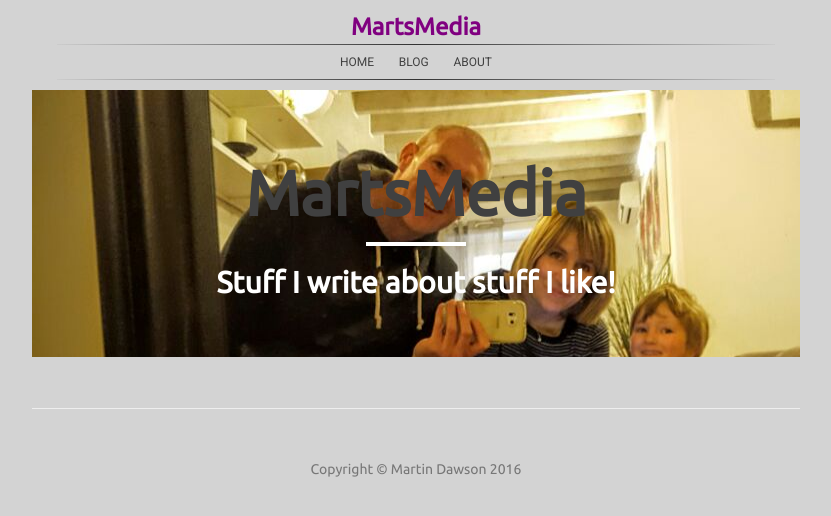
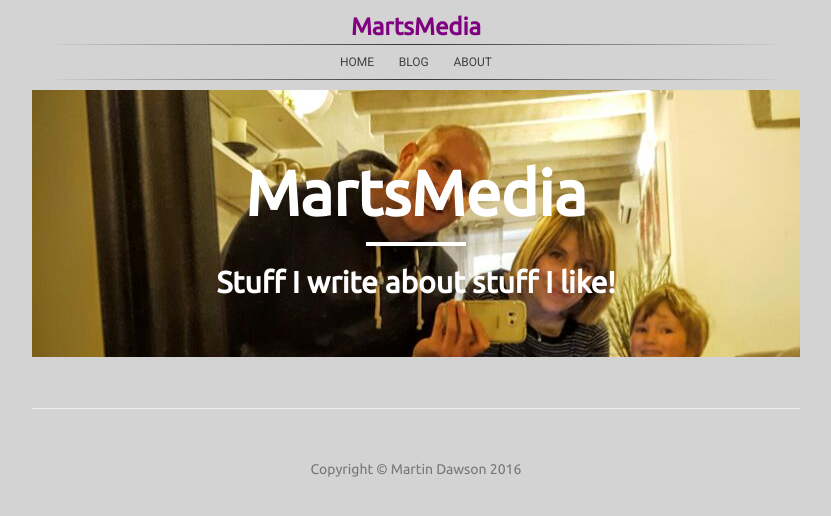
Before and after one commit to dawsino/dawsino.github.io, a Jekyll site: the page built from altindex.html, in a window 1280 px wide. Shown: the top 516 px of the page, without its empty margins (224-1055 px from the left). Built offline with Jekyll 4.4.1, drawn with Linux system fonts in a browser that asks for light colours; nearby versions of some CDN libraries.

Commit message:
Update custom.css

```diff
--- a/css/custom.css
+++ b/css/custom.css
@@ -177,3 +177,8 @@ h1, h2, h3, h4, h5, h6, body {
     color: white;
     text-align: center;
 }
+
+.jumbotron h1 {
+    color: white;
+    text-align: center;
+}
```
